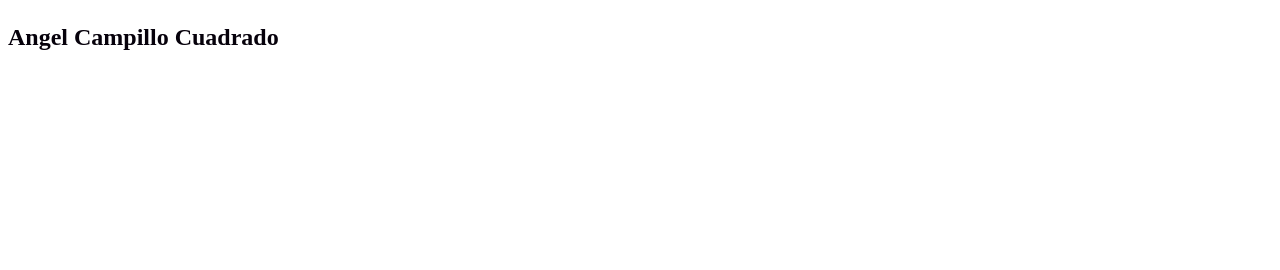
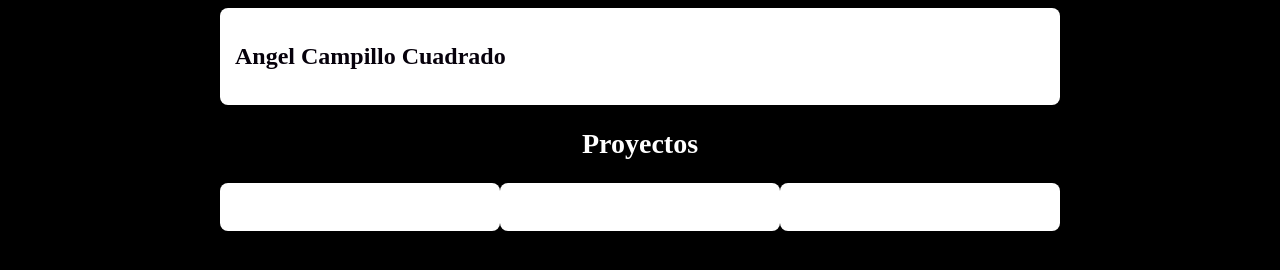
Before and after one commit to loricode/portafolio, a website: page src/public/index.html in a window 1280 px wide. Drawn offline with Linux system fonts and the light colour scheme.

Commit message:
icon.svg

```diff
--- a/src/public/index.html
+++ b/src/public/index.html
@@ -2,6 +2,7 @@
 <html lang="en">
 <head>
    <meta charset="UTF-8">
+   <link rel="icon" type="image/svg+xml" href="./icon.svg" />
    <meta name="viewport" content="width=device-width, initial-scale=1.0">
    <title>Portafolio - Campillo AJC.</title>
     <link rel="stylesheet" href="./style.css">
@@ -9,8 +10,41 @@
 </head>
 
 <body>
+   <div class="container">
+      <section>
+         <div class="card">
+            <h1 class="text-md-black">Angel Campillo Cuadrado</h1>
+         </div>
+      </section>
 
-   <h1 class="text-md">Angel Campillo Cuadrado</h1>
+      <section>
 
+         <h1 class="text-xl text-center">Proyectos</h1>
+
+         <div class="container-project">
+
+            <div class="project-card">
+
+               <img src="" alt="">
+
+            </div>
+
+            <div class="project-card">
+
+               <img src="" alt="">
+
+            </div>
+
+            <div class="project-card">
+
+               <img src="" alt="">
+
+            </div>
+
+
+         </div>
+
+      </section>
+   </div>
 </body>
 </html>
--- a/src/public/style.css
+++ b/src/public/style.css
@@ -1,11 +1,51 @@
 body{
    display: flex;
    flex-direction: column;
+   align-items: center;
    height: 100dvh;
+   background-color: black;
 }
 
-.text-md {
+.container{
+  max-width: 1080px;
+}
+
+.card {
+   background-color: #fff;
+   border: solid 1px rgba(255, 255, 255, 0.6);
+   box-shadow: 0 4px 8px rgba(0, 0, 0, 0.3);
+   min-width: 250px;
+   padding: 14px;
+   border-radius: 8px;
+}
+
+.text-md-black {
   font-size: 24px;
   font-weight: bold;
   color: rgb(6, 1, 11);
 }
+
+.text-xl{
+  font-size: 28px;
+  font-weight: bold;
+  color: #fff;
+}
+
+.text-center{
+  text-align: center;
+}
+
+
+.container-project{
+  display: flex;
+  justify-content: center;
+  align-items: center;
+}
+
+.project-card{
+  background-color: #fff;
+  border: solid 1px rgba(255, 255, 255, 0.6);
+  min-width: 250px;
+  padding: 14px;
+  border-radius: 8px;
+}
```
Also changed, not shown: src/public/icon.svg (added).
